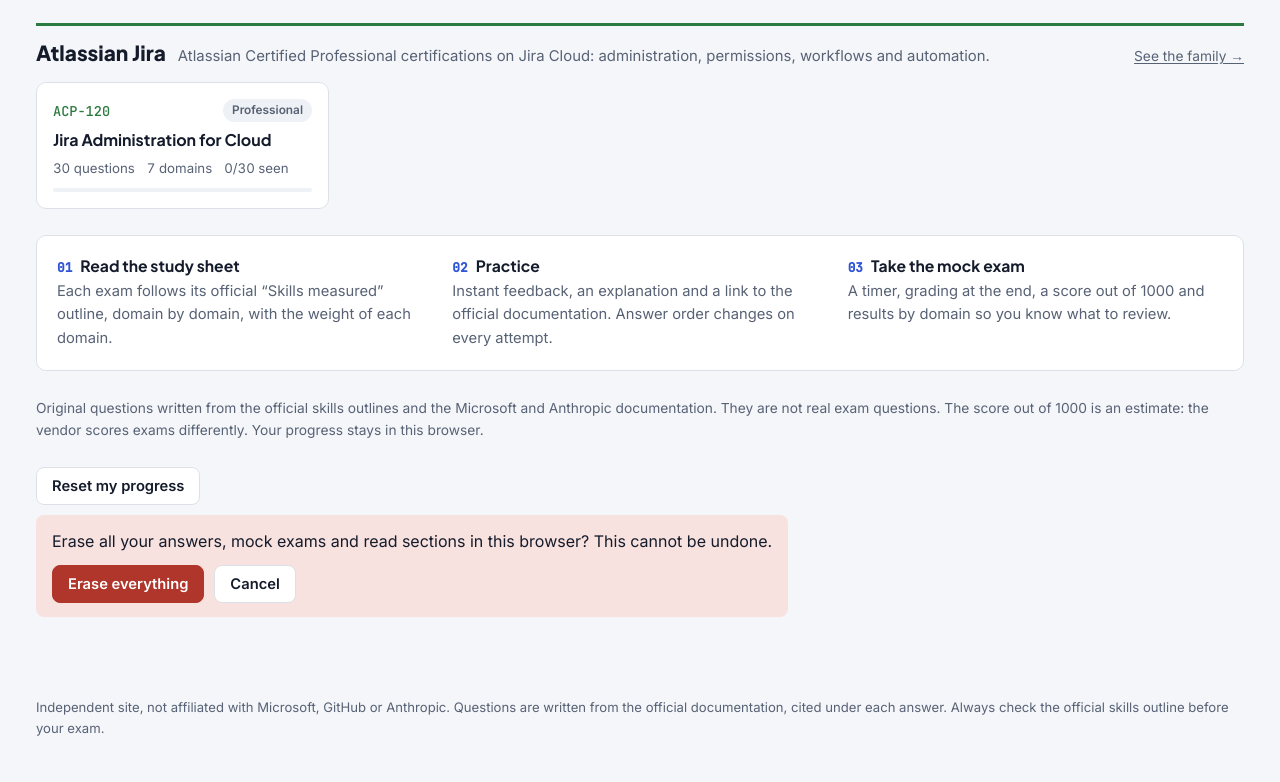
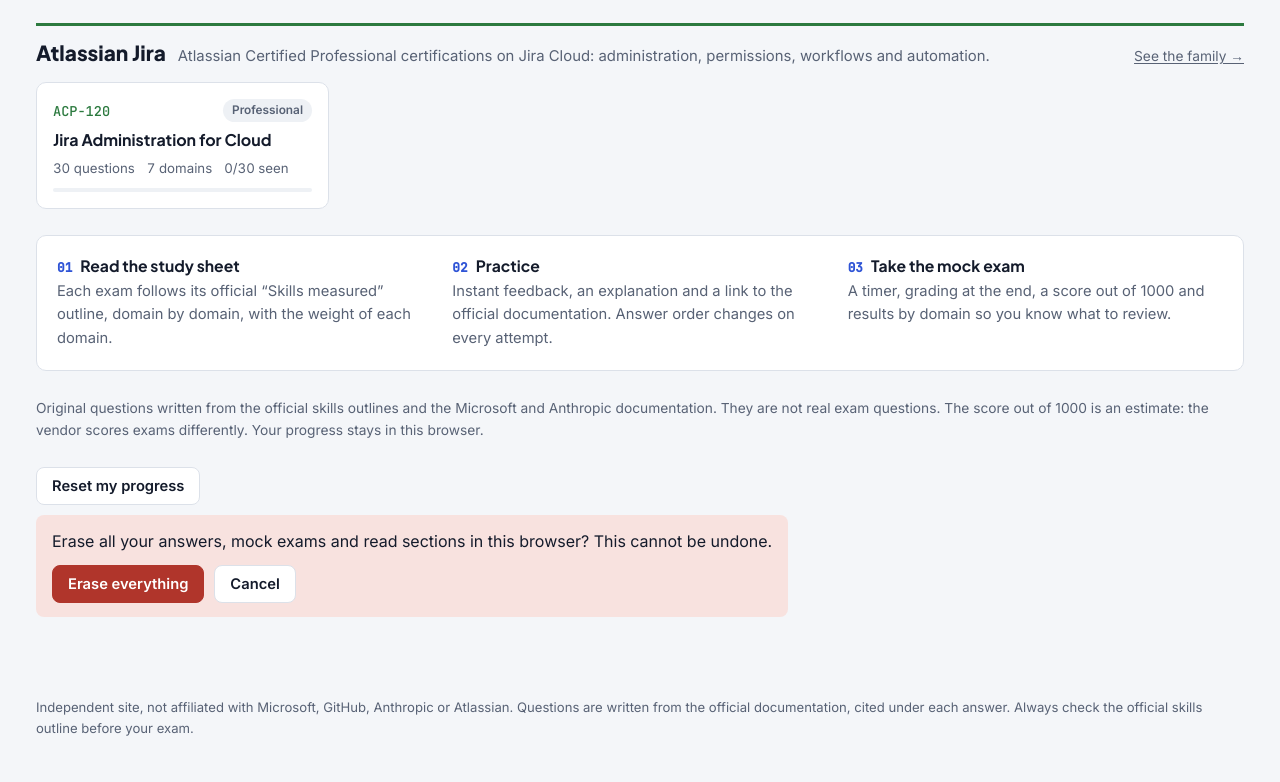
Before and after one commit to Omtira/prepa-certifs, a plain HTML site: page index.html in a window 1280 px wide. Shown: the part 2705-3487 px from the top of the page. Drawn offline with nearby package versions, Linux system fonts and the light colour scheme.

Commit message:
Mention d'indépendance : Atlassian
Co-Authored-By: Claude Opus 5.5 <noreply@anthropic.com>

```diff
--- a/index.html
+++ b/index.html
@@ -400,7 +400,7 @@ body::before { content: ""; position: fixed; inset: 0 0 auto; height: env(safe-a
       loading: "Chargement…", brandAria: "Prépa Certifs, accueil", famsAria: "Familles", searchPh: "Chercher un examen : AZ-104, Copilot…", searchAria: "Chercher un examen ou une formation",
       noMatch: "Aucun examen ne correspond.", course: "Cours", formation: "Formation",
       themeToDark: "Passer en mode sombre", themeToLight: "Passer en mode clair", langAria: "Switch to English",
-      foot: "Site indépendant, non affilié à Microsoft, GitHub ni Anthropic. Les questions sont rédigées à partir de la documentation officielle, citée sous chaque réponse. Vérifie toujours le programme officiel avant ton examen.",
+      foot: "Site indépendant, non affilié à Microsoft, GitHub, Anthropic ni Atlassian. Les questions sont rédigées à partir de la documentation officielle, citée sous chaque réponse. Vérifie toujours le programme officiel avant ton examen.",
       crumbAria: "Fil d'Ariane", home: "Accueil", toc: "Sommaire",
       heroA: "Révise ta certification ", heroB: "Claude, Copilot, GitHub, Power Platform, Azure ou Jira", heroC: ".",
       heroLede: "Une fiche par domaine du programme officiel, des questions d'entraînement corrigées avec leur source, et un examen blanc chronométré noté sur 1000.",
@@ -444,7 +444,7 @@ body::before { content: ""; position: fixed; inset: 0 0 auto; height: env(safe-a
       loading: "Loading…", brandAria: "Prépa Certifs, home", famsAria: "Families", searchPh: "Search an exam: AZ-104, Copilot…", searchAria: "Search an exam or a course",
       noMatch: "No exam matches.", course: "Course", formation: "Course",
       themeToDark: "Switch to dark mode", themeToLight: "Switch to light mode", langAria: "Passer en français",
-      foot: "Independent site, not affiliated with Microsoft, GitHub or Anthropic. Questions are written from the official documentation, cited under each answer. Always check the official skills outline before your exam.",
+      foot: "Independent site, not affiliated with Microsoft, GitHub, Anthropic or Atlassian. Questions are written from the official documentation, cited under each answer. Always check the official skills outline before your exam.",
       crumbAria: "Breadcrumb", home: "Home", toc: "Contents",
       heroA: "Prepare for your ", heroB: "Claude, Copilot, GitHub, Power Platform, Azure or Jira", heroC: " certification.",
       heroLede: "A study sheet for each domain of the official skills outline, practice questions explained with their source, and a timed mock exam scored out of 1000.",
```
